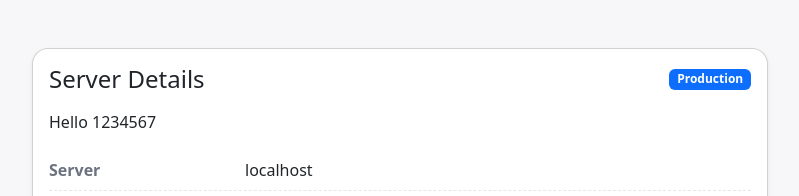
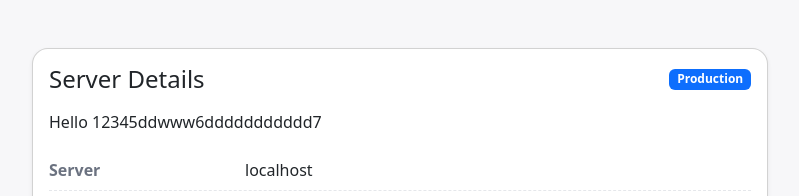
Before and after one commit to olympussonu/oly_push, a plain HTML site: page ot-preview.sad.olympus.co.jp/news/2024/nr00799.html in a window 1280 px wide. Shown: the top 196 px of the page, without its empty margins (240-1039 px from the left). Drawn offline with nearby package versions, Linux system fonts and the light colour scheme.

Commit message:
olympussonu - log_id:8346 - Updated files

```diff
--- a/ot-preview.sad.olympus.co.jp/news/2024/nr00799.html
+++ b/ot-preview.sad.olympus.co.jp/news/2024/nr00799.html
@@ -24,7 +24,7 @@
               <h1 class="h4 mb-0">Server Details</h1>
               <span class="badge text-bg-primary">Production</span>
             </div>
-<p>Hello 1234567</p>
+<p>Hello 12345ddwww6ddddddddddd7</p>
             <!-- Key–Value list -->
             <div class="kv-row">
               <div class="kv-key">Server</div>
```
